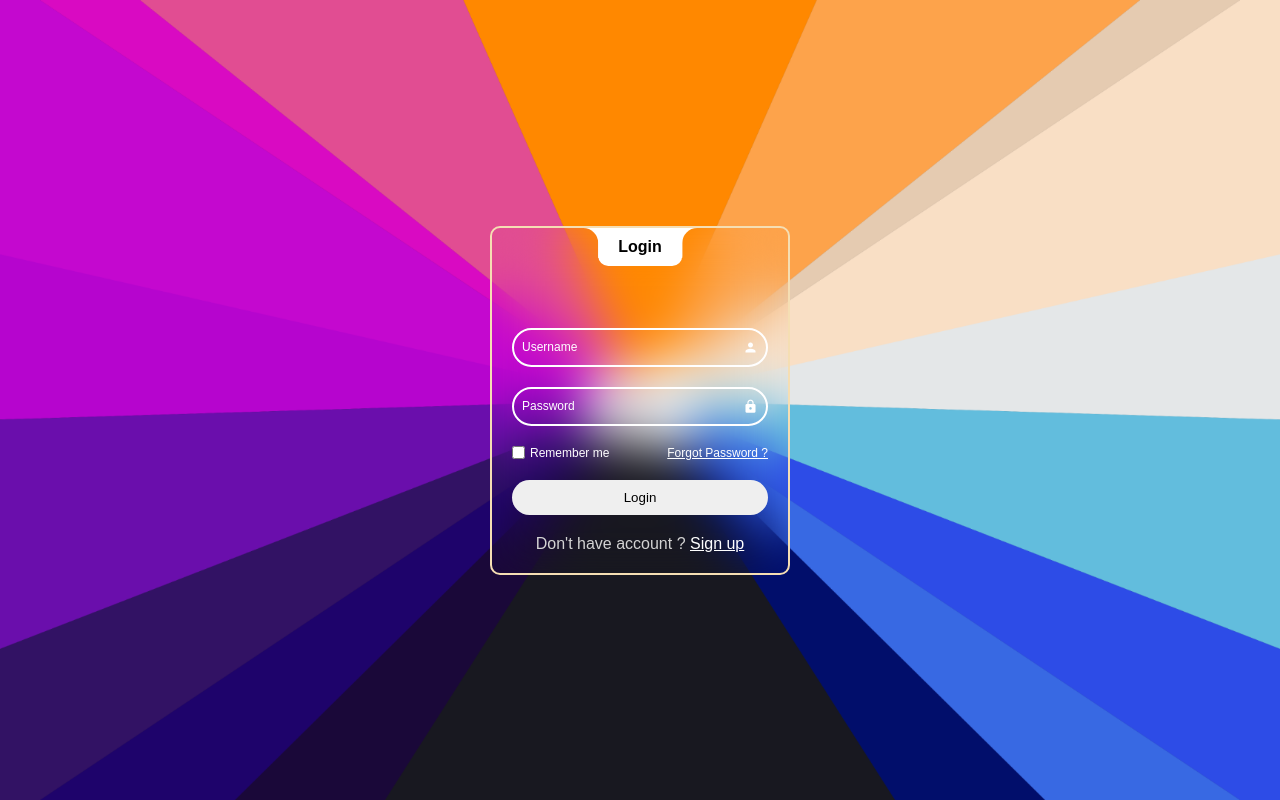
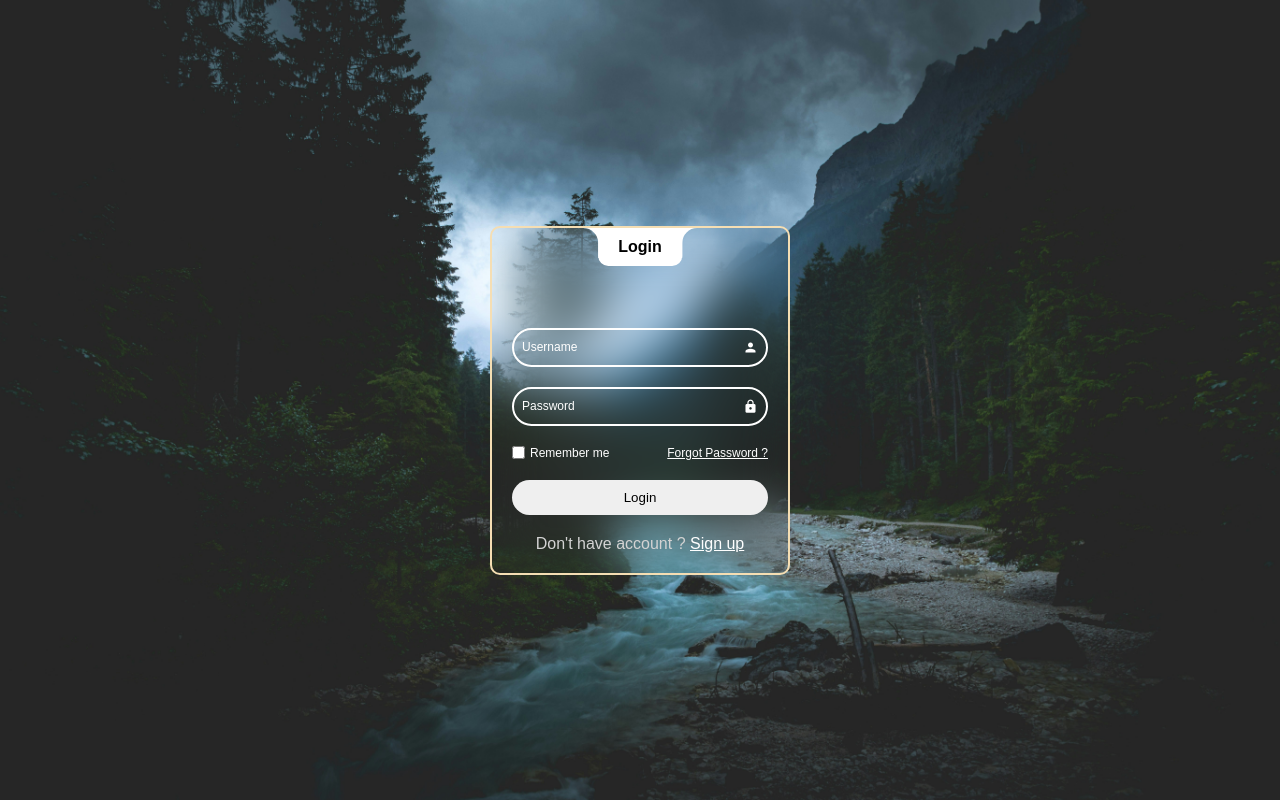
Before and after one commit to tusarxkumar/LOGIN, a plain HTML site: page index.html in a window 1280 px wide. Drawn offline with Linux system fonts and the light colour scheme.

Commit message:
chaned bg

```diff
--- a/style.css
+++ b/style.css
@@ -11,7 +11,7 @@
     align-items: center;
     justify-content: center;
     min-height: 100vh;
-    background: url(image.png) no-repeat center center/cover;
+    background: url(bg.jpg) no-repeat center center/cover;
   }
 
   main{
```
Also changed, not shown: 1 other file.
